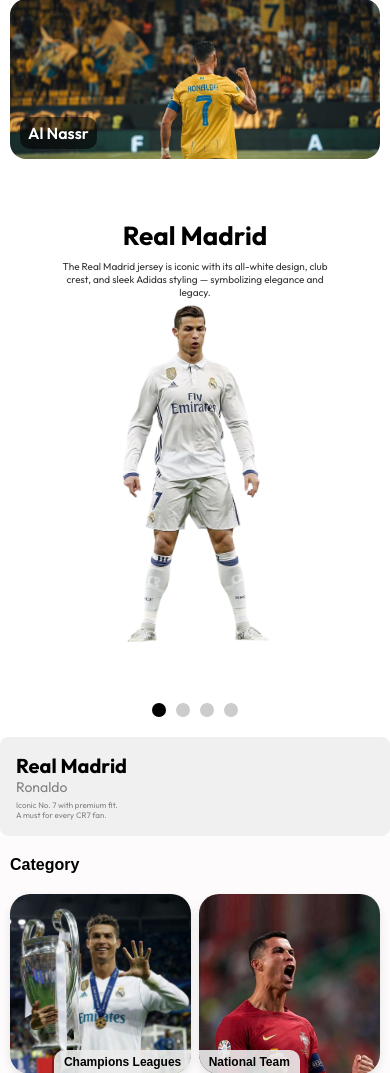
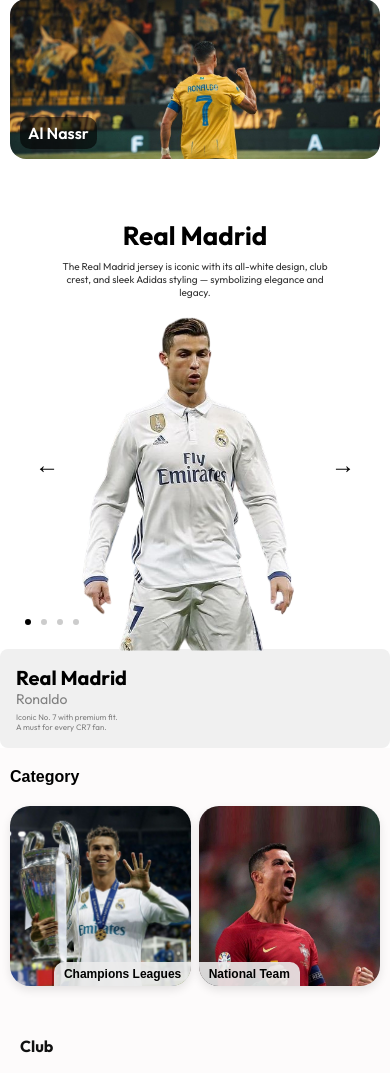
Before and after one commit to amalmk14/tequevia, a Django app: page / in a window 390 px wide. Shown: the part 906-1979 px from the top of the page. Run offline with Django 5.2, Linux system fonts and the light colour scheme.

Commit message:
mobile complete

```diff
--- a/design/project/static/css/home.css
+++ b/design/project/static/css/home.css
@@ -640,6 +643,7 @@
     padding: 20px;
     padding-top: 0px;
     background: #fff;
+    position: relative;
   }
 
   .slider-categorytwo-mobile-text {
@@ -661,36 +665,67 @@
     margin: 0;
   }
 
+  .slider-categorytwo-mobile-image {
+    position: relative;
+    width: 100%;
+    max-height: 330px;
+  }
+
   .slider-categorytwo-mobile-image img {
     width: 100%;
-    max-height: 360px;
+    max-height: 330px;
     object-fit: cover;
     margin: 20px 0;
+    padding: 0 20px 0 20px;
     margin-top: 5px;
     transform: scale(1.1);
     object-position: top;
   }
 
   .slider-categorytwo-mobile-info {
+    display: block;
     background: #f0f0f0;
     padding: 16px;
     border-radius: 8px;
     width: 100%;
     font-size: 10px;
     color: #000;
-
+  }
+  .arrow {
+    position: absolute;
+    top: 50%;
+    transform: translateY(-50%);
+    font-size: 24px;
+    color: #000;
+    /* background-color: rgba(0, 0, 0, 0.4); */
+    padding: 5px;
+    border-radius: 50%;
+    cursor: pointer;
+    z-index: 10;
   }
 
+  .arrow.left {
+    left: 10px;
+  }
+
+  .arrow.right {
+    right: 10px;
+  }
+
+
+
   .slider-categorytwo-mobile-controls {
+    position: absolute;
+    top: 400px;
+    left: 25px;
     display: flex;
-    justify-content: center;
-    margin-top: 15px;
     gap: 10px;
+    z-index: 2;
   }
 
   .slider-categorytwo-mobile-controls .dot {
-    width: 14px;
-    height: 14px;
+    width: 6px;
+    height: 6px;
     background: #ccc;
     border-radius: 50%;
     cursor: pointer;
--- a/design/project/templates/home.html
+++ b/design/project/templates/home.html
@@ -235,6 +235,7 @@
 </div>
 
 <!-- Mobile Slider -->
+<!--
 <div class="slider-categorytwo-mobile">
   <div class="slider-categorytwo-mobile-text">
     <h1 id="mobileTeam"></h1>
@@ -246,6 +247,30 @@
   </div>
 
 
+  <div class="arrow" onclick="prevSlide()">&#8592;</div>
+    <div class="arrow" onclick="nextSlide()">&#8594;</div>
+  <div class="slider-categorytwo-mobile-controls">
+    <span class="dot" onclick="goToSlideMobile(0)"></span>
+    <span class="dot" onclick="goToSlideMobile(1)"></span>
+    <span class="dot" onclick="goToSlideMobile(2)"></span>
+    <span class="dot" onclick="goToSlideMobile(3)"></span>
+  </div>
+</div>
+<div class="slider-categorytwo-mobile-info" id="mobileInfoBox"></div> -->
+
+<div class="slider-categorytwo-mobile">
+  <div class="slider-categorytwo-mobile-text">
+    <h1 id="mobileTeam"></h1>
+    <p id="mobileDescription"></p>
+  </div>
+
+  <div class="slider-categorytwo-mobile-image">
+    <img id="mobileImage" src="" alt="CR7 Mobile Image">
+
+    <!-- ⬅️ Arrows should be inside this container -->
+    <div class="arrow left" onclick="prevSlide()">&#8592;</div>
+    <div class="arrow right" onclick="nextSlide()">&#8594;</div>
+  </div>
 
   <div class="slider-categorytwo-mobile-controls">
     <span class="dot" onclick="goToSlideMobile(0)"></span>
@@ -255,6 +280,8 @@
   </div>
 </div>
 <div class="slider-categorytwo-mobile-info" id="mobileInfoBox"></div>
+
+
 <!-- slider category end -->
 
  <!-- 3rd category -->
@@ -918,7 +945,18 @@
     renderMobileSlide(index);
   }
 
+  function prevSlide() {
+    currentMobileSlide = (currentMobileSlide - 1 + slides.length) % slides.length;
+    renderMobileSlide(currentMobileSlide);
+  }
+
+  function nextSlide() {
+    currentMobileSlide = (currentMobileSlide + 1) % slides.length;
+    renderMobileSlide(currentMobileSlide);
+  }
+
   renderMobileSlide(0);
+
 </script>
 
 
```
Also changed, not shown: other parts of design/project/static/css/home.css (+125 -7 lines), README.md.
